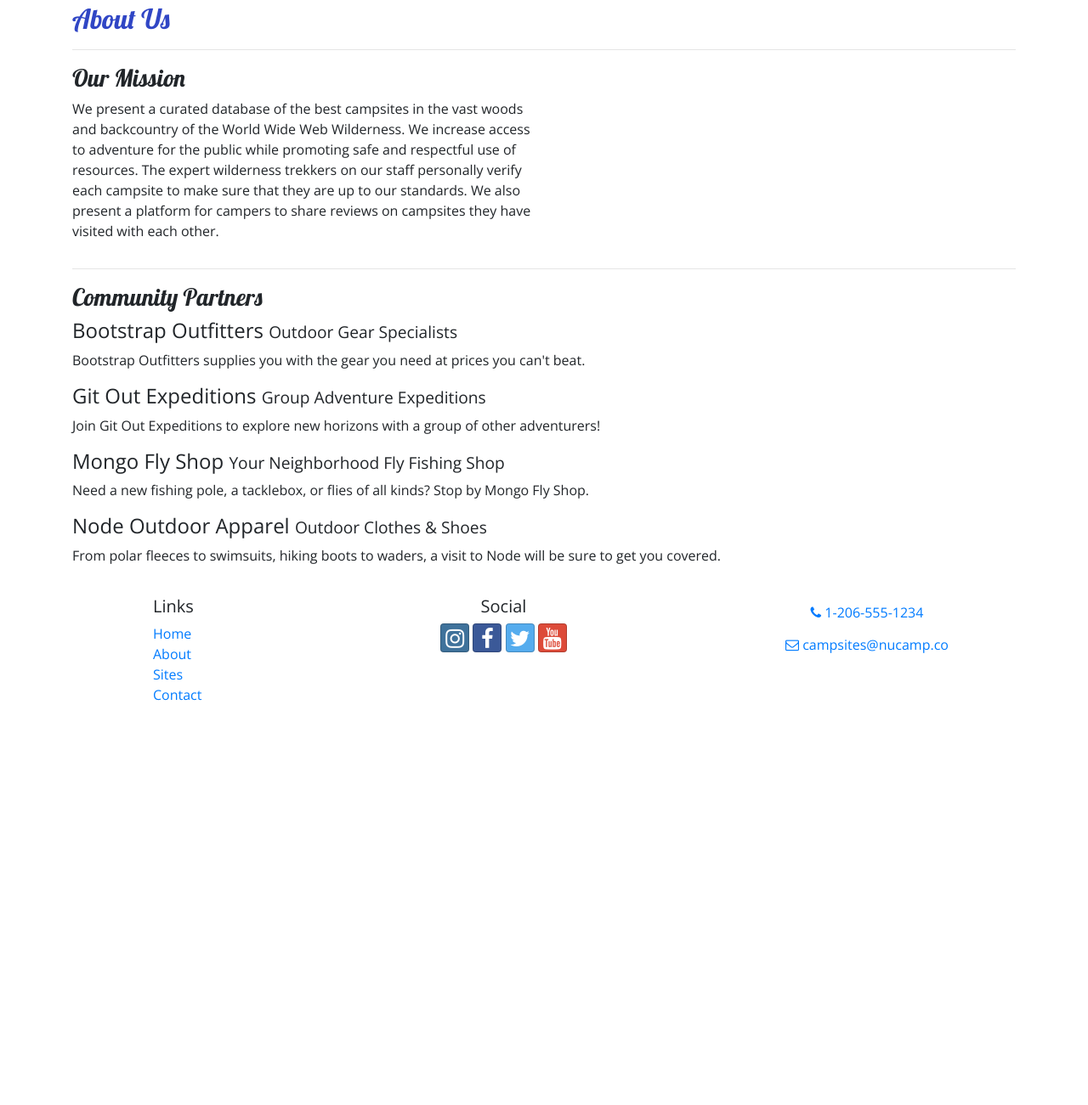
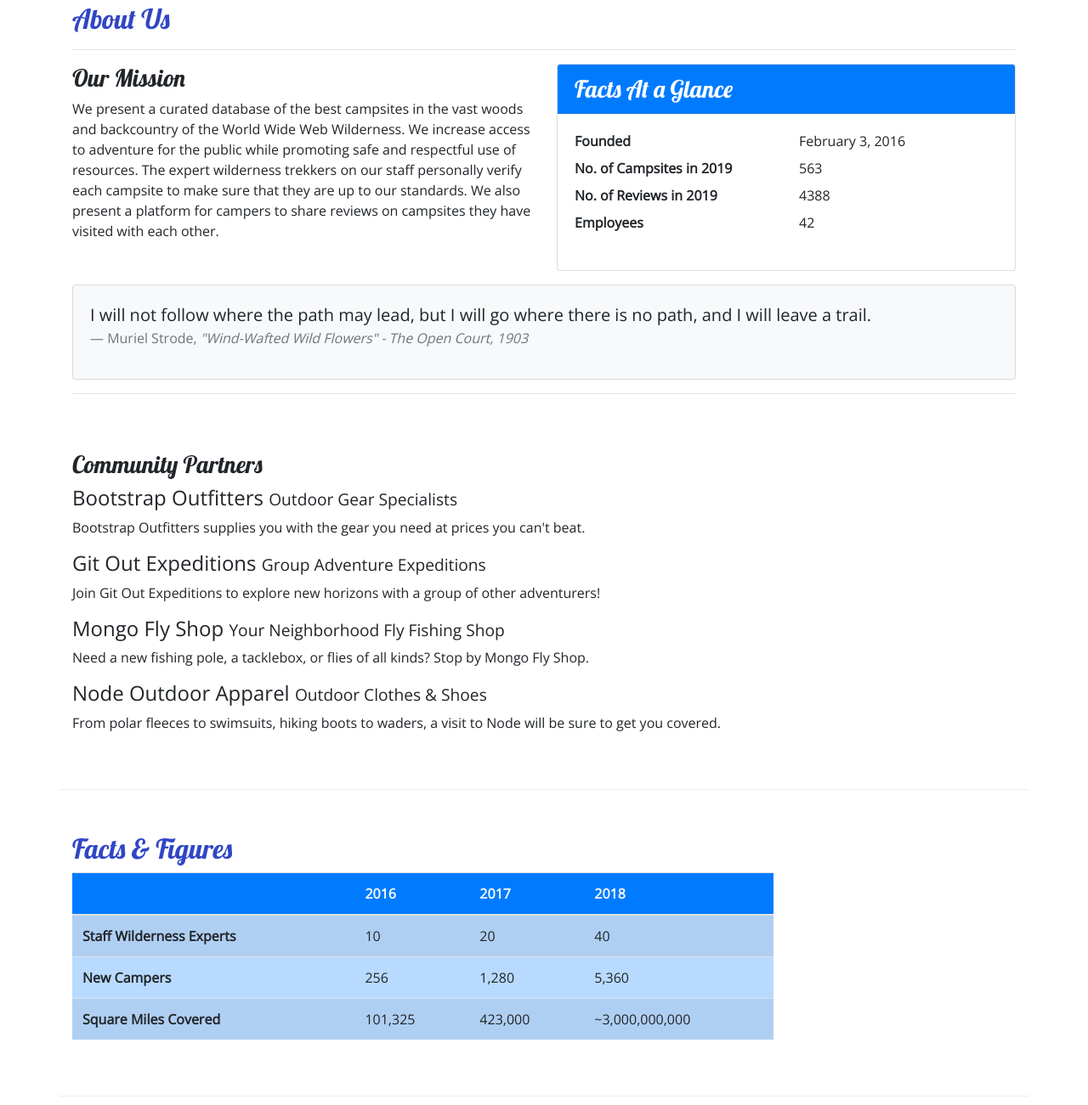
Before and after one commit to joannahanchang/Bootstrap-Project-Setup, a website: page aboutus.html in a window 1280 px wide. Shown: the part 279-1580 px from the top of the page at 85% size. Before the commit the page ends 1145 px from the top, so only its background shows below. Drawn offline with nearby package versions, Linux system fonts and the light colour scheme.

Commit message:
Tables and Cards

```diff
--- a/aboutus.html
+++ b/aboutus.html
@@ -59,16 +59,44 @@
             </div>
         </div>
 
-
-        <div class="row">
+        <div class="row row content">
             <div class="col-12 col-sm-6">
                 <h3>Our Mission</h3>
                 <p>We present a curated database of the best campsites in the vast woods and backcountry of the World Wide Web Wilderness. We increase access to adventure for the public while promoting safe and respectful use of resources. The expert wilderness trekkers on our staff personally verify each campsite to make sure that they are up to our standards. We also present a platform for campers to share reviews on campsites they have visited with each other.</p>
             </div>
+            <div class="col-sm-6">
+                <div class="card">
+                    <h3 class="card-header bg-primary text-white">Facts At a Glance</h3>
+                    <div class="card-body">
+                        <dl class="row">
+                            <dt class="col-6">Founded</dt>
+                            <dd class="col-6">February 3, 2016</dd>
+                            <dt class="col-6">No. of Campsites in 2019</dt>
+                            <dd class="col-6">563</dd>
+                            <dt class="col-6">No. of Reviews in 2019</dt>
+                            <dd class="col-6">4388</dd>
+                            <dt class="col-6">Employees</dt>
+                            <dd class="col-6">42</dd>
+                        </dl>
+                    </div>
+                </div>
+            </div>
+            <div class="col">
+                <div class="card bg-light mt-3">
+                    <blockquote class="blockquote card-body">
+                        <p class="mb-0">I will not follow where the path may lead, but I will go where there is no path, and I will leave a trail.</p>
+                        <footer class="blockquote-footer">Muriel Strode,
+                            <cite title="Source Title">"Wind-Wafted Wild Flowers" -
+                                The Open Court, 1903
+                            </cite>
+                        </footer>
+                    </blockquote>
+        		</div>
+            </div>
         </div>
         <hr />
 
-        <div class="row">
+        <div class="row row-content">
             <div class="col">
                 <h3>Community Partners</h3>
                 <h4>Bootstrap Outfitters <small>Outdoor Gear Specialists</small></h4>
@@ -81,9 +109,47 @@
                 <p class="d-none d-sm-block">From polar fleeces to swimsuits, hiking boots to waders, a visit to Node will be sure to get you covered.</p>
             </div>
         </div>
+
+        <div class="row row-content">
+            <div class="col-sm-9">
+                <h2>Facts &amp; Figures</h2>
+                <div class="table-responsive">
+                    <table class="table table-striped">
+                        <thead>
+                            <tr class="bg-primary text-light">
+                                <th></th>
+                                <th>2016</th>
+                                <th>2017</th>
+                                <th>2018</th>
+                            </tr>
+                        </thead>
+                        <tbody class="table-primary">
+                            <tr>
+                                <th>Staff Wilderness Experts</th>
+                                <td>10</td>
+                                <td>20</td>
+                                <td>40</td>
+                            </tr>
+                            <tr>
+                                <th>New Campers</th>
+                                <td>256</td>
+                                <td>1,280</td>
+                                <td>5,360</td>
+                            </tr>
+                            <tr>
+                                <th>Square Miles Covered</th>
+                                <td>101,325</td>
+                                <td>423,000</td>
+                                <td>~3,000,000,000</td>
+                            </tr>
+                        </tbody>
+                    </table>
+                </div>
+            </div>
+        </div>
     </div>
 
-    <footer>
+   <footer class="site-footer">
         <div class="container">
             <div class="row">
                 <div class="col-4 col-sm-2 offset-1">
--- a/css/styles.css
+++ b/css/styles.css
@@ -14,7 +14,7 @@ header h2 {
     color: #CEC8FF;
 }
 
-footer {
+.site-footer {
     background-image: linear-gradient(#CEC8FF, whwite);
     padding: 20px 0;
 }
```
Also changed, not shown: contactus.html (+1 -1 lines), index.html (+1 -1 lines).
